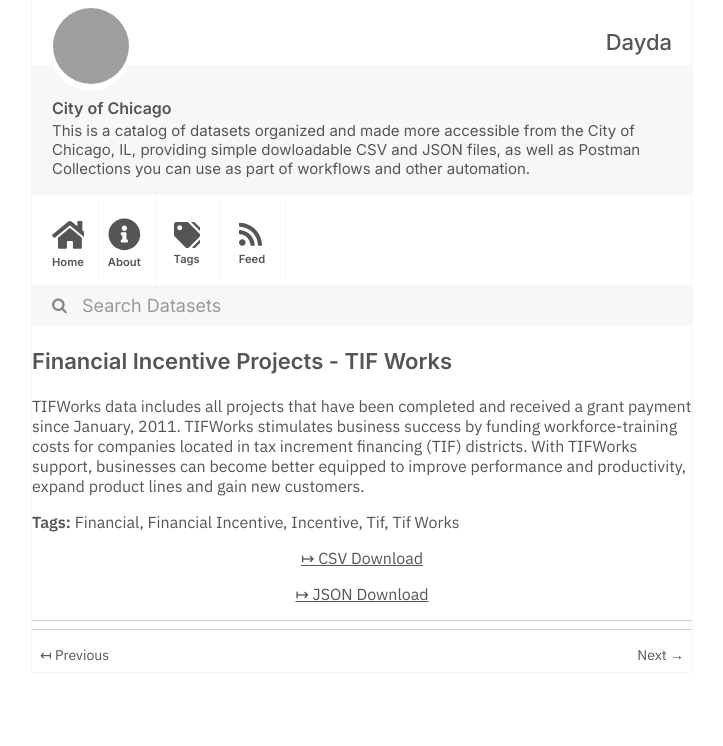
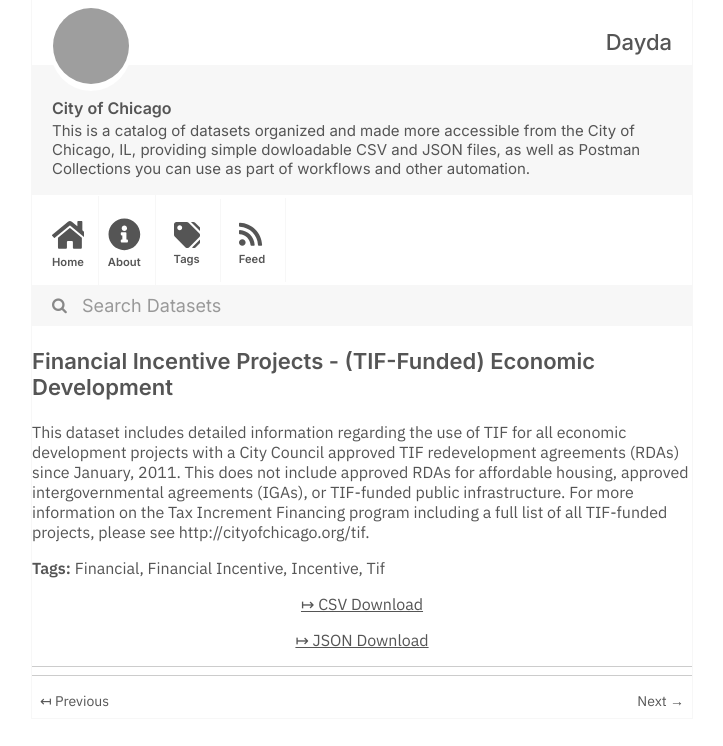
Before and after one commit to dayda-entities/city-of-chicago, a Jekyll site: the page built from _posts/2020-11-10-financial-incentive-projects-t.md, in a window 1280 px wide, cut to the strip 0-746 px from the top of the page. Shown: the whole strip, without its empty margins (278-1001 px from the left). Built offline with Jekyll 4.4.1, drawn with Linux system fonts in a browser that asks for light colours; grey boxes are pictures that could not be loaded.

Commit message:
Publish Data

```diff
--- a/_posts/2020-11-10-financial-incentive-projects-t.md
+++ b/_posts/2020-11-10-financial-incentive-projects-t.md
@@ -1,7 +1,7 @@
 ---
-title: Financial Incentive Projects - TIF Works
-created: '2020-11-10T16:55:31.240775'
-modified: '2020-11-10T16:55:31.240785'
+title: Financial Incentive Projects - (TIF-Funded) Economic Development
+created: '2020-11-10T16:55:00.995918'
+modified: '2020-11-10T16:55:00.995928'
 state: active
 type: dataset
 tags:
@@ -9,14 +9,13 @@ tags:
   - Financial Incentive
   - Incentive
   - Tif
-  - Tif Works
 groups:
   - Local Government
 csv_url: >-
-  https://data.cityofchicago.org/api/views/v7gx-e2v6/rows.csv?accessType=DOWNLOAD
+  https://data.cityofchicago.org/api/views/iekz-rtng/rows.csv?accessType=DOWNLOAD
 json_url: >-
-  https://data.cityofchicago.org/api/views/v7gx-e2v6/rows.json?accessType=DOWNLOAD
+  https://data.cityofchicago.org/api/views/iekz-rtng/rows.json?accessType=DOWNLOAD
 layout: post
 
 ---
-TIFWorks data includes all projects that have been completed and received a grant payment since January, 2011. TIFWorks stimulates business success by funding workforce-training costs for companies located in tax increment financing (TIF) districts. With TIFWorks support, businesses can become better equipped to improve performance and productivity, expand product lines and gain new customers.
+This dataset includes detailed information regarding the use of TIF for all economic development projects with a City Council approved TIF redevelopment agreements (RDAs) since January, 2011. This does not include approved RDAs for affordable housing, approved intergovernmental agreements (IGAs), or TIF-funded public infrastructure.  For more information on the Tax Increment Financing program including a full list of all TIF-funded projects, please see http://cityofchicago.org/tif.
```
